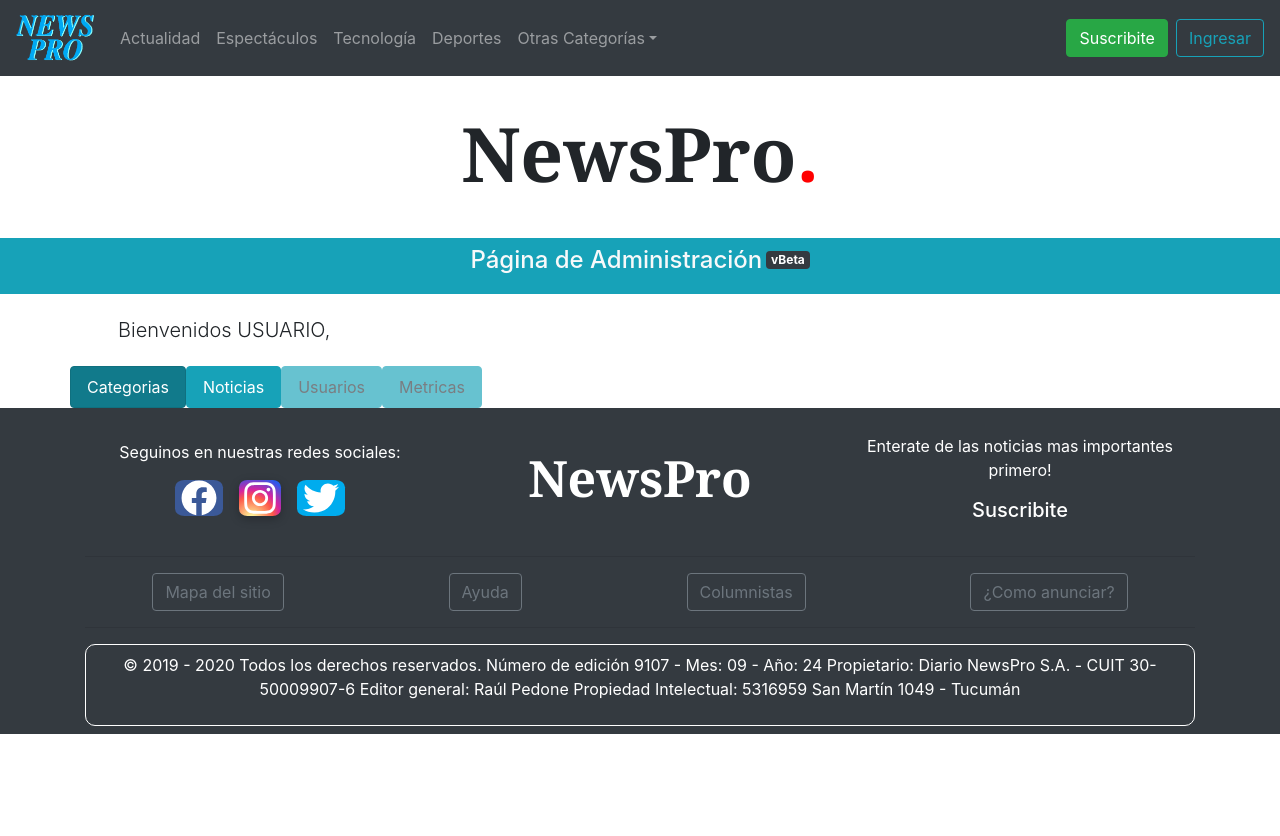
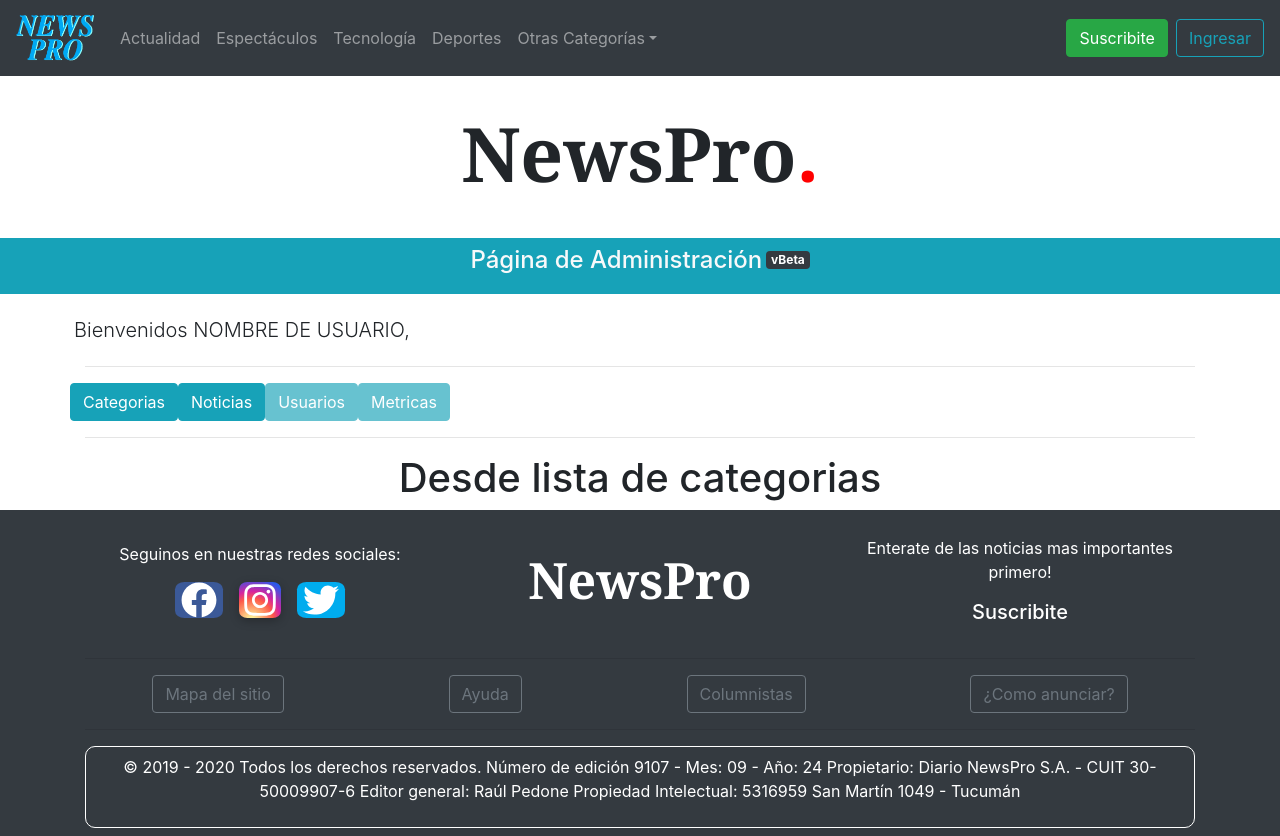
Before and after one commit to MChanoM/ProyectoFinal, a React (Create React App) app: page /admin in a window 1280 px wide. Before the commit the page ends 800 px from the top, so only its background shows below. Built offline with nearby package versions, Linux system fonts and the light colour scheme.

Commit message:
agrego spinner

```diff
--- a/src/App.js
+++ b/src/App.js
@@ -1,4 +1,3 @@
-
 import React from "react";
 import "./App.css";
 import "./ApiStyle.css";
@@ -10,6 +9,7 @@
 import Footer from "./components/common/Footer";
 import ApiHeader from "./components/principal/ApiHeader";
 import { BrowserRouter as Router, Switch, Route } from "react-router-dom";
+import AgregarNoticia from "./components/abm/abmNoticias/AgregarNoticia";
 
 
 function App() {
--- a/src/components/abm/PaginaAdmin.js
+++ b/src/components/abm/PaginaAdmin.js
@@ -1,8 +1,37 @@
-import React from "react";
-import { Container, Col, Row, Nav, Badge } from "react-bootstrap";
-import AgregarNoticia from './abmNoticias/AgregarNoticia';
+import React, { useState } from "react";
+import { Container, Col, Row, Nav, Badge, Button } from "react-bootstrap";
+import { BrowserRouter as Router, Switch, Route } from "react-router-dom";
+import ListaNoticias from "./abmNoticias/ListaNoticias";
+import ListaCategorias from "./abmCategorias/ListaCategorias";
+import Spinner from "../common/Spinner";
 
 const PaginaAdmin = () => {
+  const [opc, setOpc] = useState("cat");
+  const [loader, setLoader] = useState(false);
+
+  const handleOpc = (opcion) => {
+    setTimeout(() => {
+      setOpc(opcion);
+      setLoader(false);
+    }, 2000);
+  };
+
+  const cargarOpcion = () => {
+    if (loader === true) {
+      return (
+
+      <Spinner></Spinner>
+
+      );
+    } else {
+      if (opc === "cat") {
+        return <ListaCategorias></ListaCategorias>;
+      } else {
+        return <ListaNoticias></ListaNoticias>;
+      }
+    }
+  };
+
   return (
     <div>
       <Container fluid>
@@ -17,28 +46,47 @@
       </Container>
       <Container>
         <Row className="my-3">
-          <h5 className="ml-5 lead">Bienvenidos USUARIO,</h5>
+          <h5 className="ml-1 lead">Bienvenidos NOMBRE DE USUARIO,</h5>
         </Row>
+        <hr></hr>
         <Row>
           <Nav variant="pills" defaultActiveKey="/admin">
             <Nav.Item>
-              <Nav.Link className="btn btn-info" href="/admin">Categorias</Nav.Link>
+              <Button
+                className="btn btn-info"
+                onClick={() => {
+                  handleOpc("cat");
+                  setLoader(true);
+                }}
+              >
+                Categorias
+              </Button>
             </Nav.Item>
             <Nav.Item>
-              <Nav.Link className="btn btn-info" eventKey="link-1">Noticias</Nav.Link>
+              <Button
+                className="btn btn-info"
+                onClick={() => {
+                  handleOpc("not");
+                  setLoader(true);
+                }}
+              >
+                Noticias
+              </Button>
             </Nav.Item>
             <Nav.Item>
-              <Nav.Link className="btn btn-info text-dark" eventKey="disabled" disabled>
+              <Button className="btn btn-info" disabled>
                 Usuarios
-              </Nav.Link>
+              </Button>
             </Nav.Item>
             <Nav.Item>
-              <Nav.Link className="btn btn-info text-dark" eventKey="disabled" disabled>
+              <Button className="btn btn-info" disabled>
                 Metricas
-              </Nav.Link>
+              </Button>
             </Nav.Item>
           </Nav>
         </Row>
+        <hr></hr>
+        <Row className="d-flex justify-content-center">{cargarOpcion()}</Row>
       </Container>
     </div>
   );
--- /dev/null
+++ b/src/components/abm/abmCategorias/ListaCategorias.js
@@ -0,0 +1,11 @@
+import React from 'react';
+
+const ListaCategorias = () => {
+    return (
+        <div>
+            <h1>Desde lista de categorias</h1>
+        </div>
+    );
+};
+
+export default ListaCategorias;
--- /dev/null
+++ b/src/components/abm/abmNoticias/ListaNoticias.js
@@ -0,0 +1,11 @@
+import React from 'react';
+
+const ListaNoticias = () => {
+    return (
+        <div>
+            <h1>Desde lista de noticias</h1>
+        </div>
+    );
+};
+
+export default ListaNoticias;
--- /dev/null
+++ b/src/components/common/Spinner.js
@@ -0,0 +1,21 @@
+import React from "react";
+import "../../spinner.css";
+
+const Spinner = () => {
+  return (
+
+      <div className="my-5">
+        <div className="sk-chase container">
+          <div className="sk-chase-dot"></div>
+          <div className="sk-chase-dot"></div>
+          <div className="sk-chase-dot"></div>
+          <div className="sk-chase-dot"></div>
+          <div className="sk-chase-dot"></div>
+          <div className="sk-chase-dot"></div>
+        </div>
+      </div>
+
+  );
+};
+
+export default Spinner;
--- /dev/null
+++ b/src/spinner.css
@@ -0,0 +1,54 @@
+.sk-chase {
+    width: 40px;
+    height: 40px;
+    position: relative;
+    animation: sk-chase 2.5s infinite linear both;
+  }
+
+  .sk-chase-dot {
+    width: 100%;
+    height: 100%;
+    position: absolute;
+    left: 0;
+    top: 0;
+    animation: sk-chase-dot 2.0s infinite ease-in-out both;
+  }
+
+  .sk-chase-dot:before {
+    content: '';
+    display: block;
+    width: 25%;
+    height: 25%;
+    background-color:rgb(201, 25, 25);
+    border-radius: 100%;
+    animation: sk-chase-dot-before 2.0s infinite ease-in-out both;
+  }
+
+  .sk-chase-dot:nth-child(1) { animation-delay: -1.1s; }
+  .sk-chase-dot:nth-child(2) { animation-delay: -1.0s; }
+  .sk-chase-dot:nth-child(3) { animation-delay: -0.9s; }
+  .sk-chase-dot:nth-child(4) { animation-delay: -0.8s; }
+  .sk-chase-dot:nth-child(5) { animation-delay: -0.7s; }
+  .sk-chase-dot:nth-child(6) { animation-delay: -0.6s; }
+  .sk-chase-dot:nth-child(1):before { animation-delay: -1.1s; }
+  .sk-chase-dot:nth-child(2):before { animation-delay: -1.0s; }
+  .sk-chase-dot:nth-child(3):before { animation-delay: -0.9s; }
+  .sk-chase-dot:nth-child(4):before { animation-delay: -0.8s; }
+  .sk-chase-dot:nth-child(5):before { animation-delay: -0.7s; }
+  .sk-chase-dot:nth-child(6):before { animation-delay: -0.6s; }
+
+  @keyframes sk-chase {
+    100% { transform: rotate(360deg); }
+  }
+
+  @keyframes sk-chase-dot {
+    80%, 100% { transform: rotate(360deg); }
+  }
+
+  @keyframes sk-chase-dot-before {
+    50% {
+      transform: scale(0.4);
+    } 100%, 0% {
+      transform: scale(1.0);
+    }
+  }
```
